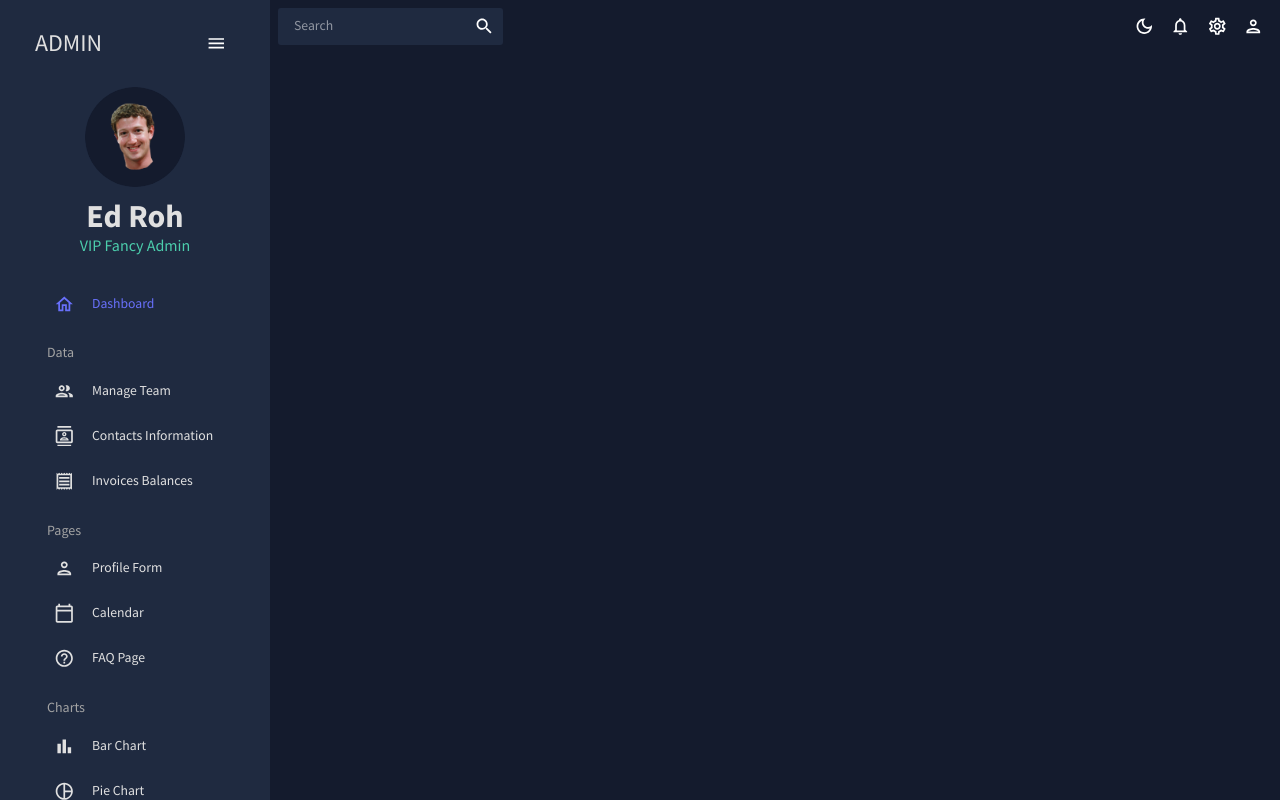
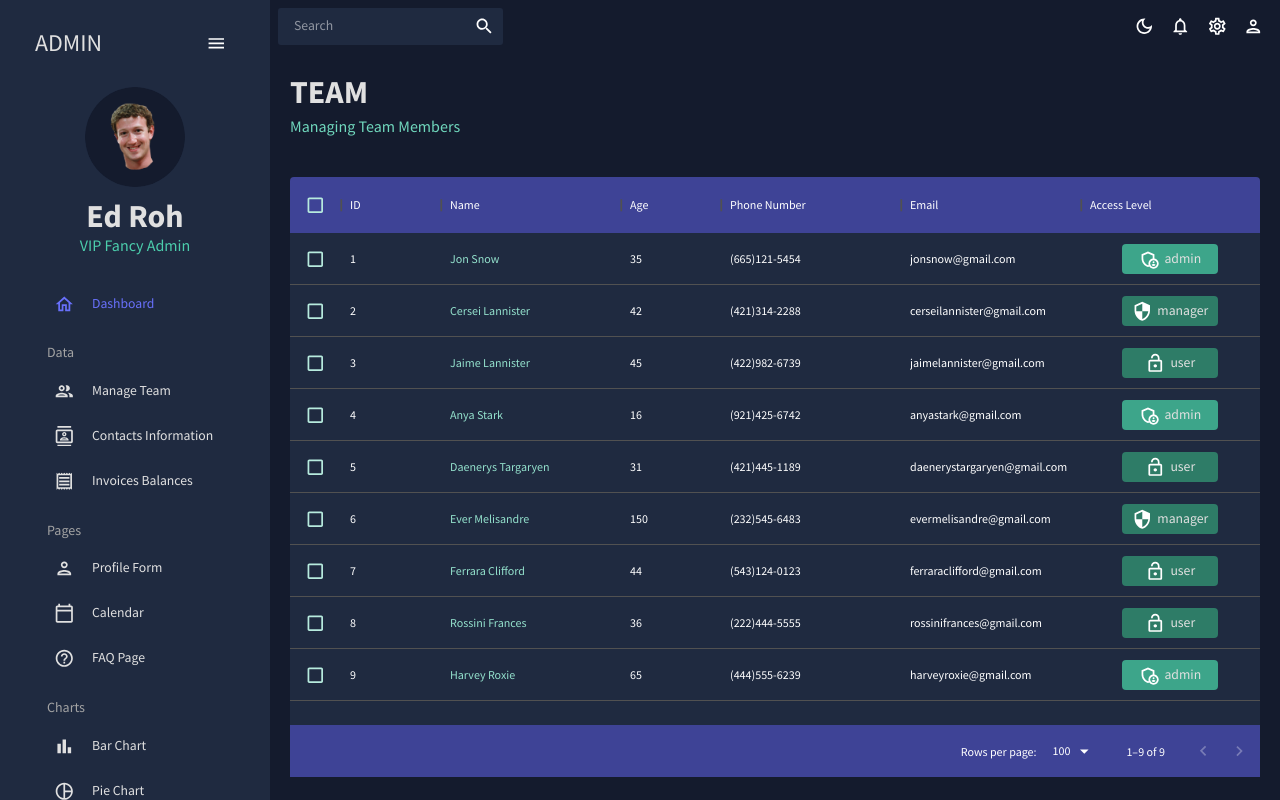
Before and after one commit to mishobo/react-admin-dashboard, a React (Create React App) app: page /team in a window 1280 px wide. Built offline with nearby package versions, Linux system fonts and the light colour scheme.

Commit message:
team data in a table

```diff
--- a/src/App.js
+++ b/src/App.js
@@ -1,8 +1,12 @@
 import { useState } from "react";
+import { Routes, Route } from "react-router-dom";
 import { ColorModeContext, useMode } from "./theme";
 import { CssBaseline, ThemeProvider } from "@mui/material";
 import Sidebar from "./scenes/global/Sidebar";
 import Topbar from "./scenes/global/Topbar";
+import Dashboard from "./scenes/dashboard";
+import Team from "./scenes/team";
+
 
 export default function App() {
   const [theme, colorMode] = useMode();
@@ -16,6 +20,10 @@
           <Sidebar isSidebar={isSidebar} />
           <main className="content">
             <Topbar setIsSidebar={setIsSidebar} />
+            <Routes>
+              <Route path="/" element={<Dashboard />} />
+              <Route path="/team" element={<Team />} />
+            </Routes>
           </main>
         </div>
       </ThemeProvider>
--- /dev/null
+++ b/src/components/Header.jsx
@@ -0,0 +1,27 @@
+import React from "react";
+import { Typography, Box, useTheme } from "@mui/material";
+import { tokens } from "../theme";
+
+export default function Header({ title, subtitle }) {
+  const theme = useTheme();
+  const colors = tokens(theme.palette.mode);
+
+  return (
+    <Box mb="30px">
+      <Typography
+      variant="h2"
+      color={colors.grey[100]}
+      fontWeight="bold"
+      sx={{ m: "0 0 5px 0" }}
+      >
+        {title}
+      </Typography>
+      <Typography
+      variant="h5"
+      color={colors.greenAccent[400]}
+      >
+        {subtitle}
+      </Typography>
+    </Box>
+  );
+}
--- /dev/null
+++ b/src/scenes/dashboard/index.jsx
@@ -0,0 +1,18 @@
+import { Box, Button, IconButton, Typography, useTheme } from "@mui/material";
+import { tokens } from "../../theme";
+import Header from "../../components/Header";
+
+const Dashboard = () => {
+  const theme = useTheme();
+  const colors = tokens(theme.palette.mode);
+
+  return (
+    <Box m="20px">
+      <Box display="flex" justifyContent="space-between" alignItems="center">
+        <Header title="DASHBOARD" subtitle="Welcome to your dashboard"/>
+      </Box>
+    </Box>
+  )
+}
+
+export default Dashboard;
--- /dev/null
+++ b/src/scenes/team/index.jsx
@@ -0,0 +1,108 @@
+import { Box, Typography, useTheme } from "@mui/material";
+import { tokens } from "../../theme";
+import Header from "../../components/Header";
+import { mockDataTeam } from "../../data/mockData";
+import { DataGrid } from "@mui/x-data-grid";
+import AdminPanelSettingsOutlinedIcon from "@mui/icons-material/AdminPanelSettingsOutlined";
+import LockOpenOutlinedIcon from "@mui/icons-material/LockOpenOutlined";
+import SecurityOutlinedIcon from "@mui/icons-material/SecurityOutlined";
+
+const Team = () => {
+  const theme = useTheme();
+  const colors = tokens(theme.palette.mode);
+  const columns = [
+    { field: "id", headerName: "ID" },
+    {
+      field: "name",
+      headerName: "Name",
+      flex: 1,
+      cellClassName: "name-column--cell",
+    },
+    {
+      field: "age",
+      headerName: "Age",
+      type: "number",
+      headerAlign: "left",
+      align: "left",
+    },
+    {
+      field: "phone",
+      headerName: "Phone Number",
+      flex: 1,
+    },
+    {
+      field: "email",
+      headerName: "Email",
+      flex: 1,
+    },
+    {
+      field: "accessLevel",
+      headerName: "Access Level",
+      flex: 1,
+      renderCell: ({ row: { access } }) => {
+        return (
+          <Box
+            width="60%"
+            m="0 auto"
+            p="5px"
+            display="flex"
+            justifyContent="center"
+            backgroundColor={
+              access === "admin"
+                ? colors.greenAccent[600]
+                : access === "manager"
+                ? colors.greenAccent[700]
+                : colors.greenAccent[700]
+            }
+            borderRadius="4px"
+          >
+            {access === "admin" && <AdminPanelSettingsOutlinedIcon />}
+            {access === "manager" && <SecurityOutlinedIcon />}
+            {access === "user" && <LockOpenOutlinedIcon />}
+            <Typography color={colors.grey[100]} sx={{ ml: "5px" }}>
+              {access}
+            </Typography>
+          </Box>
+        );
+      },
+    },
+  ];
+
+  return (
+    <Box m="20px">
+      <Header title="TEAM" subtitle="Managing Team Members" />
+      <Box
+      m="40px 0 0 0" height="75vh"
+      sx={{
+        "& .MuiDataGrid-root": {
+            border: "none",
+          },
+          "& .MuiDataGrid-cell": {
+            borderBottom: "none",
+          },
+          "& .name-column--cell": {
+            color: colors.greenAccent[300],
+          },
+          "& .MuiDataGrid-columnHeaders": {
+            backgroundColor: colors.blueAccent[700],
+            borderBottom: "none",
+          },
+          "& .MuiDataGrid-virtualScroller": {
+            backgroundColor: colors.primary[400],
+          },
+          "& .MuiDataGrid-footerContainer": {
+            borderTop: "none",
+            backgroundColor: colors.blueAccent[700],
+          },
+          "& .MuiCheckbox-root": {
+            color: `${colors.greenAccent[200]} !important`,
+          },
+      }}
+      >
+        <DataGrid checkboxSelection rows={mockDataTeam} columns={columns} />
+      </Box>
+    </Box>
+  );
+};
+
+export default Team;
```
